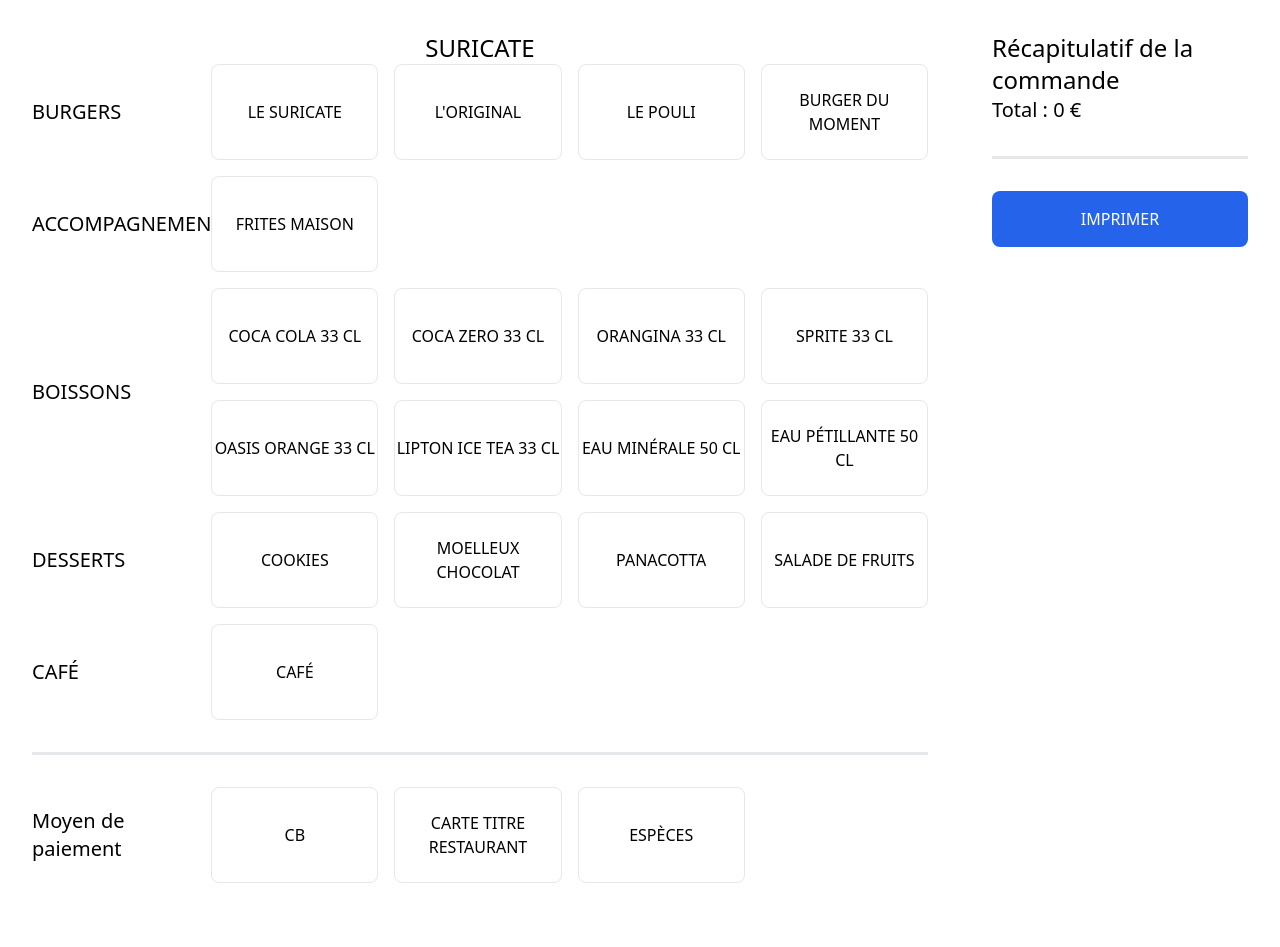
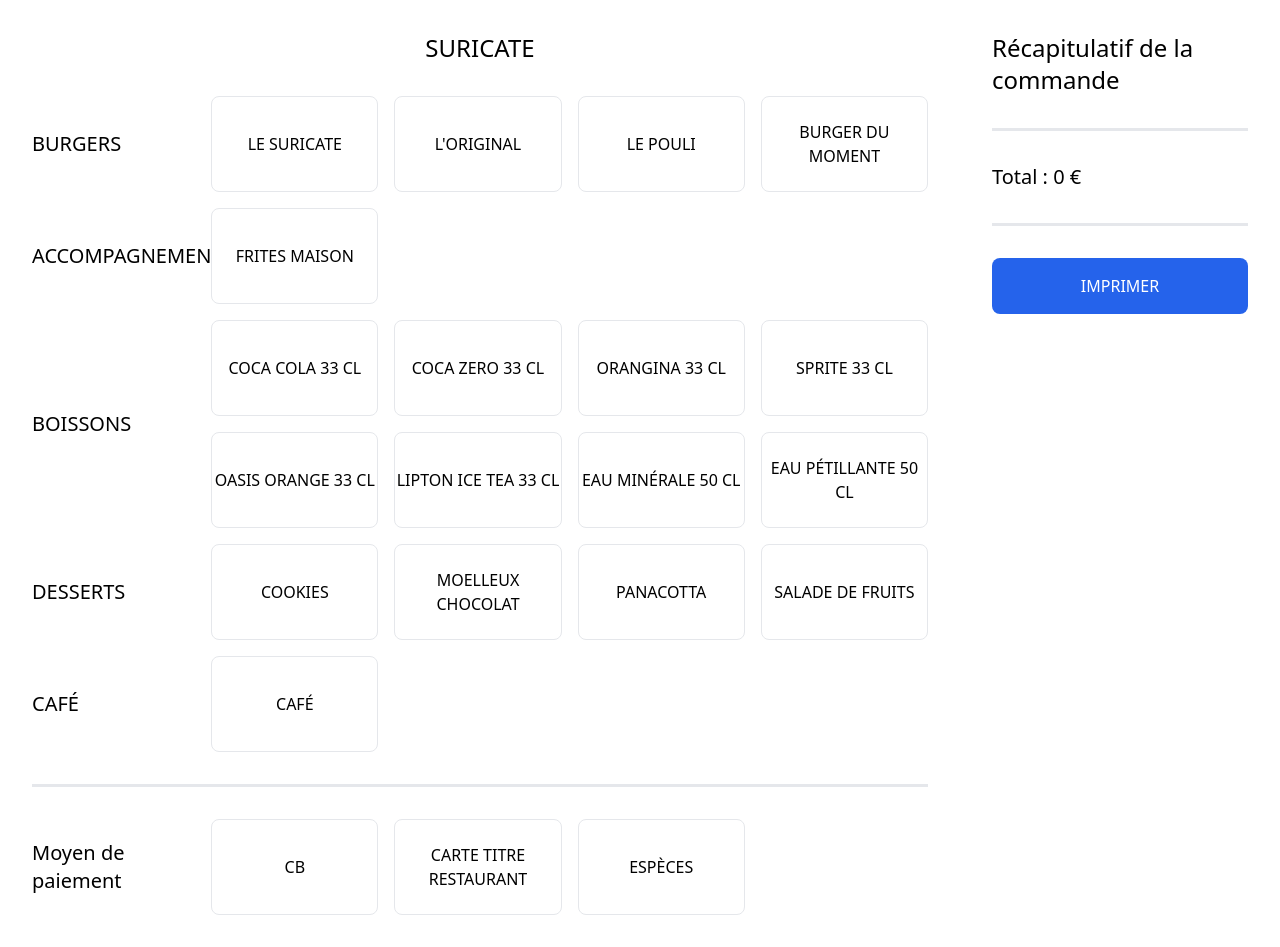
Before and after one commit to fwuensche/suricate, a React (Vite) app: page / in a window 1280 px wide. Before the commit the page ends 915 px from the top, so only its background shows below. Built offline with nearby package versions, Linux system fonts and the light colour scheme.

Commit message:
store payment method

```diff
--- a/src/App.jsx
+++ b/src/App.jsx
@@ -7,6 +7,7 @@ import { useState } from "react";
 
 function App() {
   const [orderItems, setOrderItems] = useState([]);
+  const [paymentMethod, setPaymentMethod] = useState(null);
 
   const printOrder = () => {
     let specific_element = document.getElementById("order").innerHTML;
@@ -23,10 +24,10 @@ function App() {
         <Header />
         <Menu setOrderItems={setOrderItems} />
         <Divider />
-        <PaymentMethods />
+        <PaymentMethods setPaymentMethod={setPaymentMethod} />
       </div>
       <div className="w-1/4 p-8">
-        <Order orderItems={orderItems} />
+        <Order orderItems={orderItems} paymentMethod={paymentMethod} />
         <Divider />
         <button onClick={printOrder} className="btn-primary w-full">
           Imprimer
--- a/src/components/Header.jsx
+++ b/src/components/Header.jsx
@@ -1,6 +1,6 @@
 const Header = () => {
   return (
-    <div className="text-center">
+    <div className="text-center mb-8">
       <h1 className="h1">SURICATE</h1>
     </div>
   );
--- a/src/components/Order.jsx
+++ b/src/components/Order.jsx
@@ -1,6 +1,7 @@
+import Divider from "./Divider";
 import { sum } from "lodash-es";
 
-const Order = ({ orderItems }) => {
+const Order = ({ orderItems, paymentMethod }) => {
   const totalAmount = sum(orderItems.map((item) => item.price));
 
   return (
@@ -13,7 +14,9 @@ const Order = ({ orderItems }) => {
           </li>
         ))}
       </ul>
+      <Divider />
       <h2>Total : {totalAmount} €</h2>
+      {paymentMethod && <h2>Moyen de paiement : {paymentMethod}</h2>}
     </div>
   );
 };
--- a/src/components/PaymentMethods.jsx
+++ b/src/components/PaymentMethods.jsx
@@ -1,6 +1,6 @@
 import { PAYMENT_METHODS } from "../config";
 
-const PaymentMethods = () => {
+const PaymentMethods = ({ setPaymentMethod }) => {
   return (
     <div className="flex">
       <div className="w-1/4 flex items-center">
@@ -8,7 +8,11 @@ const PaymentMethods = () => {
       </div>
       <div className="grid grid-cols-4 gap-4 w-full">
         {PAYMENT_METHODS.map((method, index) => (
-          <button className="btn-lg" key={index}>
+          <button
+            className="btn-lg"
+            key={index}
+            onClick={() => setPaymentMethod(method)}
+          >
             {method}
           </button>
         ))}
```
